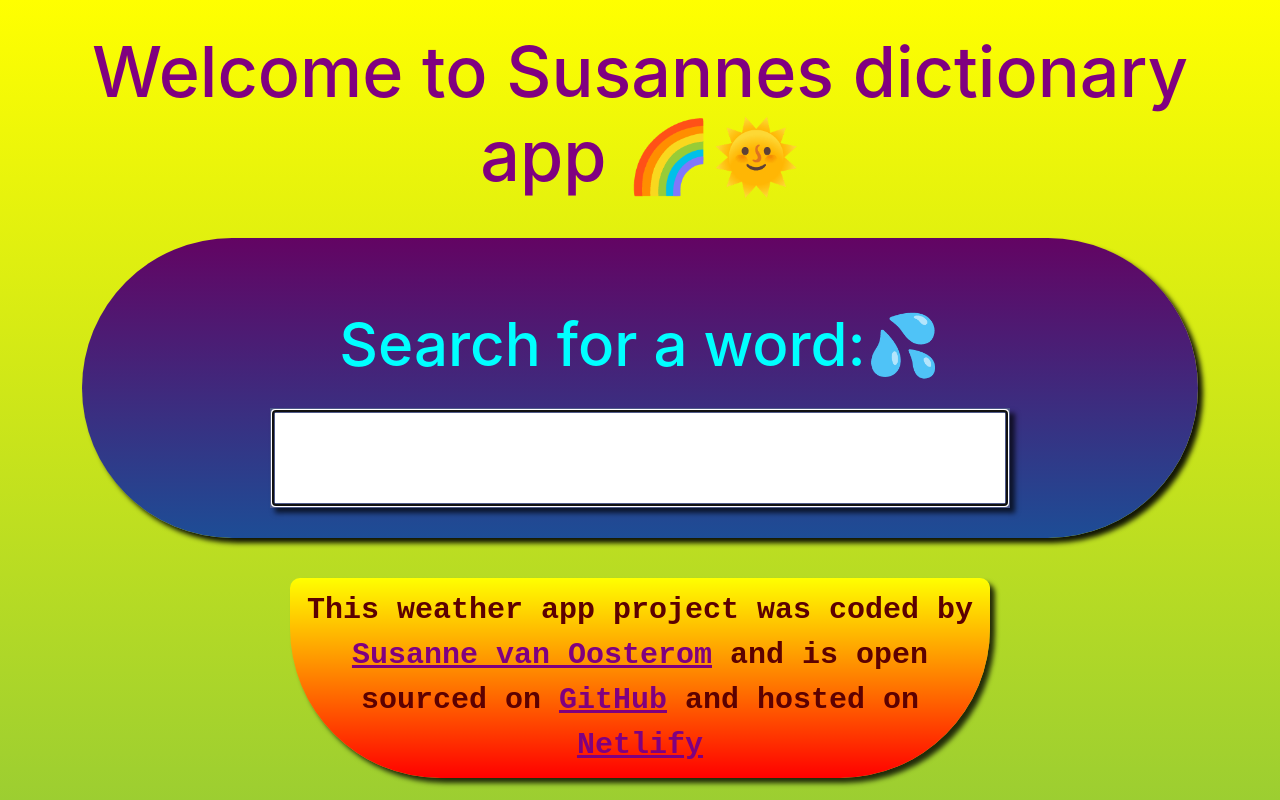
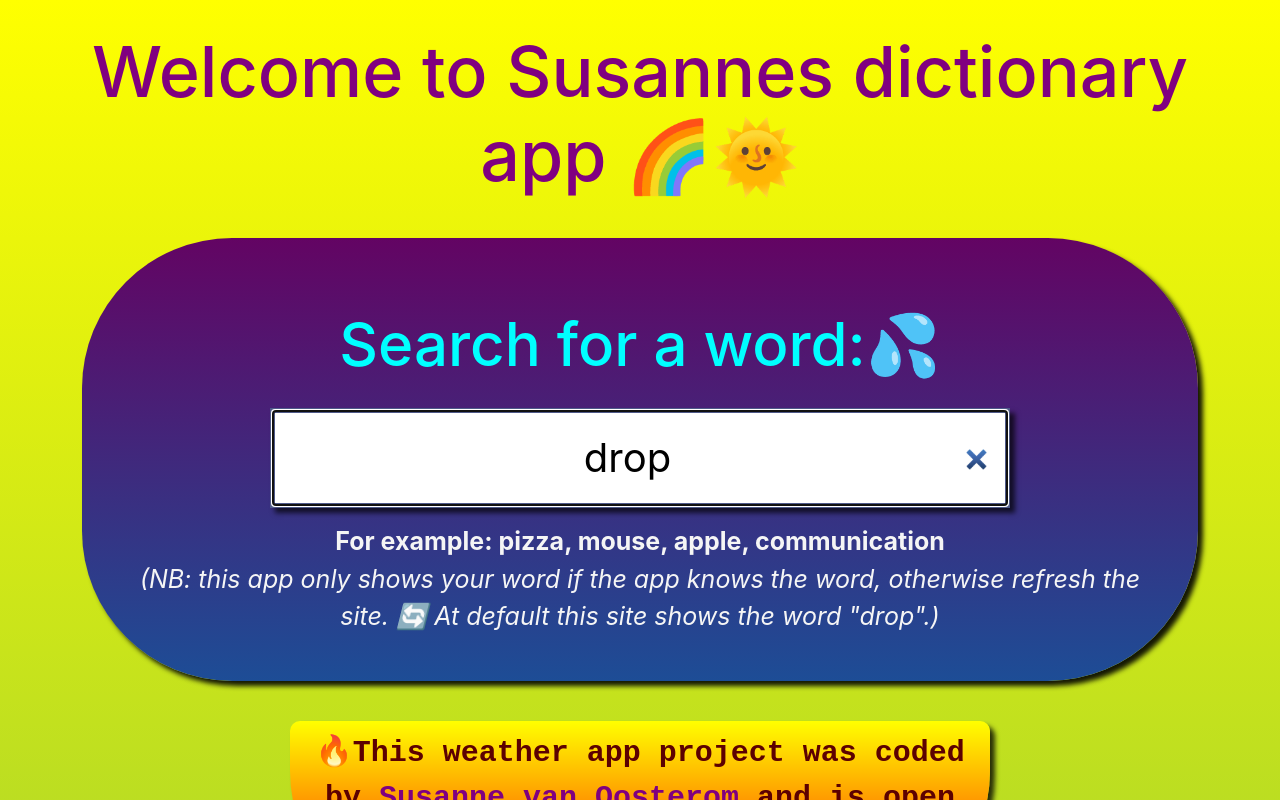
Before and after one commit to Santje777/dictionary-project, a React (Create React App) app: page / in a window 1280 px wide. Shown: the top 800 px of the page. Built offline with nearby package versions, Linux system fonts and the light colour scheme; no server answers.

Commit message:
added default word and more icons

```diff
--- a/src/App.js
+++ b/src/App.js
@@ -10,11 +10,12 @@ export default function App() {
         <h1>Welcome to Susannes dictionary app 🌈🌞</h1>
       </header>
       <main>
-        <Dictionary />
+        <Dictionary defaultKeyword="drop" />
       </main>
       <footer className="text-center">
         <Footer />
       </footer>
+      💐🌸💮🏵️🌹🥀🌺🌻🌼🌷💐🌸💮🏵️🌹🥀🌺🌻🌼🌷💐🌸💮🏵️🌹🥀🌺🌻🌼🌷💐🌸💮🏵️🌹🥀🌺🌻🌼🌷💐🌸💮🏵️🌹🥀🌺🌻🌼🌷💐🌸💮🏵️🌹🥀🌺🌻🌼🌷💐🌸💮🏵️🌹🥀🌺🌻🌼🌷💐🌸💮🏵️🌹🥀🌺🌻🌼🌷💐🌸💮🏵️🌹🥀🌺🌻🌼🌷💐🌸💮🏵️🌹🥀🌺🌻🌼🌷💐🌸💮🏵️🌹🥀🌺🌻🌼🌷💐🌸💮🏵️🌹🥀🌺🌻🌼🌷💐🌸💮🏵️🌹🥀🌺🌻🌼🌷💐🌸💮🏵️🌹🥀🌺🌻🌼🌷💐🌸💮🏵️🌹🥀🌺🌻🌼🌷💐🌸💮🏵️🌹🥀🌺🌻🌼🌷💐🌸💮🏵️🌹🥀🌺🌻🌼🌷💐🌸💮🏵️🌹🥀🌺🌻🌼🌷💐🌸💮🏵️🌹🥀🌺🌻🌼🌷💐🌸💮🏵️🌹🥀🌺🌻🌼🌷💐🌸💮🏵️🌹🥀🌺🌻🌼🌷💐🌸💮🏵️🌹🥀🌺🌻🌼🌷💐🌸💮🏵️🌹🥀🌺🌻🌼🌷💐🌸💮🏵️🌹🥀🌺🌻🌼🌷💐🌸💮🏵️🌹🥀🌺🌻🌼🌷💐🌸💮🏵️🌹🥀🌺🌻🌼🌷💐🌸💮🏵️🌹🥀🌺🌻🌼🌷💐🌸💮🏵️🌹🥀🌺🌻🌼🌷💐🌸💮🏵️🌹🥀🌺🌻🌼🌷💐🌸💮🏵️🌹🥀🌺🌻🌼🌷💐🌸💮🏵️🌹🥀🌺🌻🌼🌷💐🌸💮🏵️🌹🥀🌺🌻🌼🌷💐🌸💮🏵️🌹🥀🌺🌻🌼🌷💐🌸💮🏵️🌹🥀🌺🌻🌼🌷💐🌸💮🏵️🌹🥀🌺🌻🌼🌷💐🌸💮🏵️🌹🥀🌺🌻🌼🌷💐🌸💮🏵️🌹🥀🌺🌻🌼🌷💐🌸💮🏵️🌹🥀🌺🌻🌼🌷💐🌸💮🏵️🌹🥀🌺🌻🌼🌷💐🌸💮🏵️🌹🥀🌺🌻🌼🌷💐🌸💮🏵️🌹🥀🌺🌻🌼🌷💐🌸💮🏵️🌹🥀🌺🌻🌼🌷💐🌸💮🏵️🌹🥀🌺🌻🌼🌷💐🌸💮🏵️🌹🥀🌺🌻🌼🌷💐🌸💮🏵️🌹🥀🌺🌻🌼🌷💐🌸💮🏵️🌹🥀🌺🌻🌼🌷💐🌸💮🏵️🌹🥀🌺🌻🌼🌷💐🌸💮🏵️🌹🥀🌺🌻🌼🌷💐🌸💮🏵️🌹🥀🌺🌻🌼🌷💐🌸💮🏵️🌹🥀🌺🌻🌼🌷💐🌸💮🏵️🌹🥀🌺🌻🌼🌷💐🌸💮🏵️🌹🥀🌺🌻🌼🌷
       </div>
     </div>
   );
--- a/src/Dictionary.css
+++ b/src/Dictionary.css
@@ -18,13 +18,17 @@ border-color: rgb(79, 90, 138);
 box-shadow: 5px 5px 5px rgba(0, 0, 0, 0.7);
 }
 
-.Results {h2 {
+.for-example {
+  padding: 15px;
+  font-size: 25px;
+}
+
+.Results h2 {
     color: yellowgreen;
-  }}
+  }
 
-.Results{ h3 {
+.Results h3 {
     color: rgb(250, 250, 141);
-  }
   }
 
 Section {
--- a/src/Dictionary.js
+++ b/src/Dictionary.js
@@ -3,34 +3,49 @@ import axios from "axios";
 import Results from "./Results";
 import "./Dictionary.css";
 
-export default function Dictionary () {
-    const [keyword, setKeyword] = useState(null);
+export default function Dictionary (props) {
+    const [keyword, setKeyword] = useState(props.defaultKeyword);
     const [results, setResults] = useState(null);
+    const [loaded, setLoaded] = useState(false);
 
     function handleResponse(response) {
-        console.log(response.data);
         setResults(response.data);
     }
 
-    function search(event) {
-        event.preventDefault();
-
+    function search() {
         let apiKey="3734of2cfc5035aca32f96t5a9b478fb";
         let apiUrl=`https://api.shecodes.io/dictionary/v1/define?word=${keyword}&key=${apiKey}`;
         axios.get(apiUrl).then(handleResponse);
+    }
+
+    function handleSubmit(event) {
+        event.preventDefault();
+        search();
     }
 
     function handleKeywordChange(event){
         setKeyword(event.target.value);
     }
 
-    return(
+    function load() {
+        setLoaded(true);
+        search()
+    }
+
+    if (loaded) {
+        return(
         <div className="Dictionary">
             <h2>Search for a word:💦</h2>
-        <form onSubmit={search}>
-            <input type="search" autoFocus={true} onChange={handleKeywordChange} />
+        <form onSubmit={handleSubmit}>
+            <input type="search" autoFocus={true} onChange={handleKeywordChange} defaultValue={props.defaultKeyword} />
         </form>
+        <div className="for-example">
+        <b>For example: pizza, mouse, apple, communication</b>
+        <br />
+        <i>(NB: this app only shows your word if the app knows the word, otherwise refresh the site. 🔄 At default this site shows the word "drop".)</i>
+        </div>
         <Results results={results} />
-        </div>
-    )
+        </div>)} else {
+            load();
+            return("Loading")}
 }
--- a/src/Footer.js
+++ b/src/Footer.js
@@ -3,7 +3,7 @@ import "./Footer.css";
 export default function Footer() {
     return (
       <div className="footer"><b>
-        This weather app project was coded by{" "}
+        🔥This weather app project was coded by{" "}
         <a
           href="https://www.linkedin.com/in/susanne-van-oosterom-96a6991b2/"
           target="_blank"
@@ -29,7 +29,7 @@ export default function Footer() {
           title="link to netlify page"
         >
           Netlify
-        </a></b>
+        </a>🔥</b>
       </div>
     );
   }
--- a/src/Results.js
+++ b/src/Results.js
@@ -6,7 +6,7 @@ export default function Results(props) {
     return (
         <div className="Results">
 
-<h2>{props.results.word}</h2>
+<h2>{props.results.word} 💧</h2>
 <Phonetic phonetic={props.results.phonetic} word={props.results.word}/>
     {props.results.meanings.map(function (meanings, index) {
         return (
```
